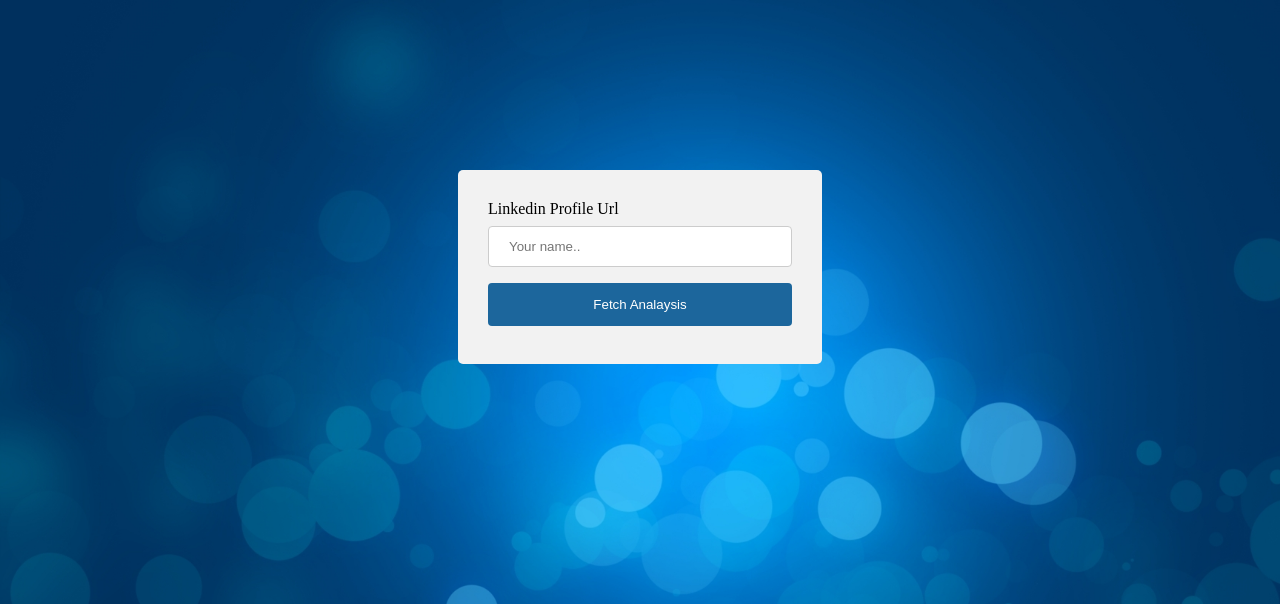
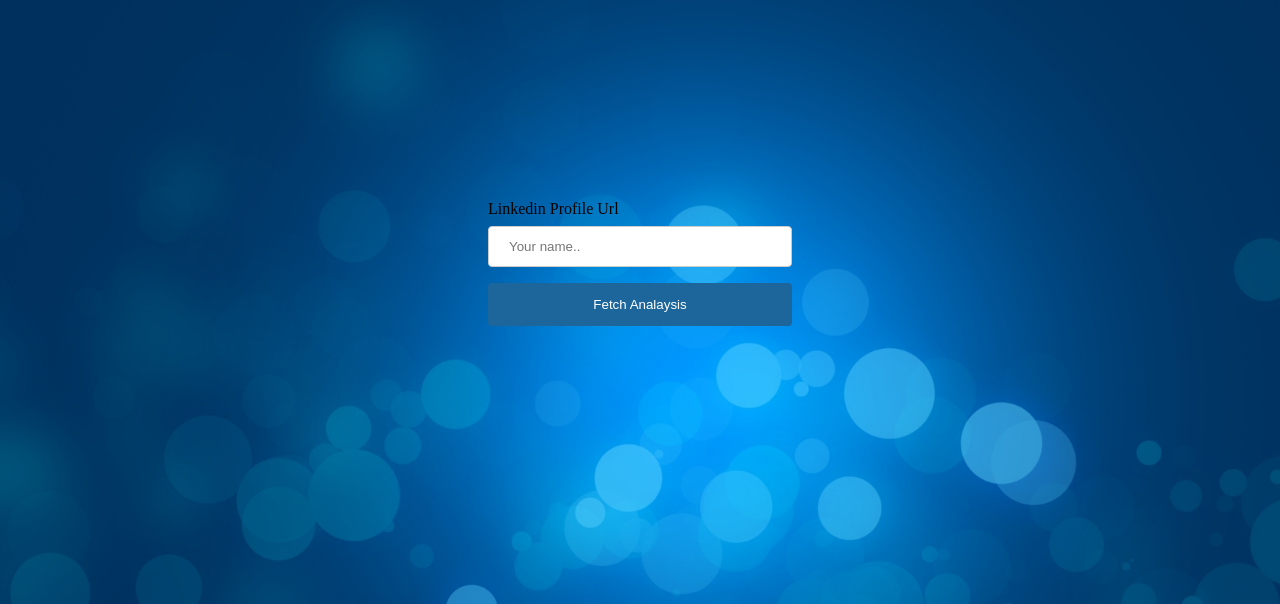
Before and after one commit to Garima4/Project2, a PHP site: page /display.html in a window 1280 px wide. Shown: the top 604 px of the page. Run offline with PHP 8.4, Linux system fonts and the light colour scheme; some libraries are stand-ins or nearby versions.

Commit message:
Update style.css

```diff
--- a/style.css
+++ b/style.css
@@ -23,11 +23,7 @@ input[type=submit]:hover {
     background-color:#2b90d9;
 }
 
-div {
-    border-radius: 5px;
-    background-color: #f2f2f2;
-    padding: 20px;
-}
+
 #i1{
     border-radius: 50%;
     height: 300px;
```
